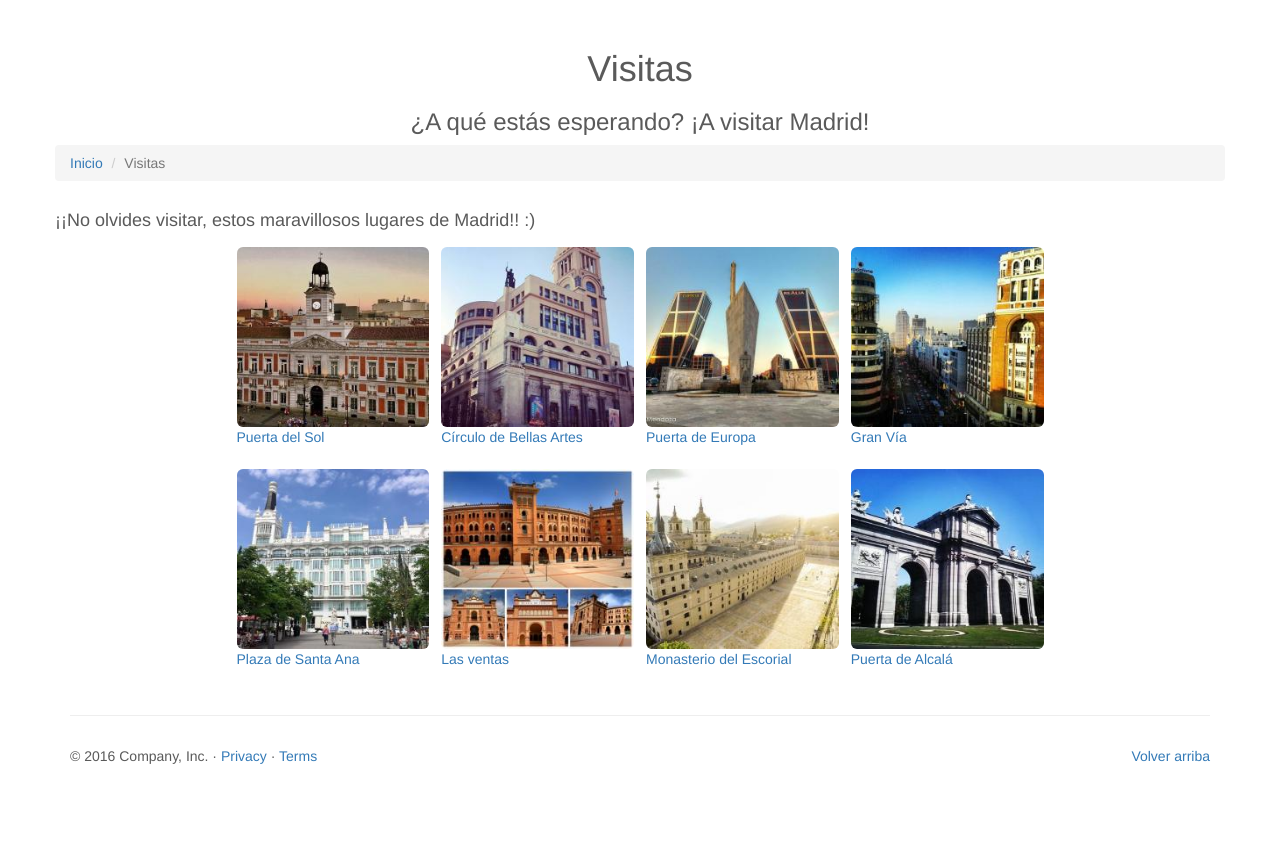
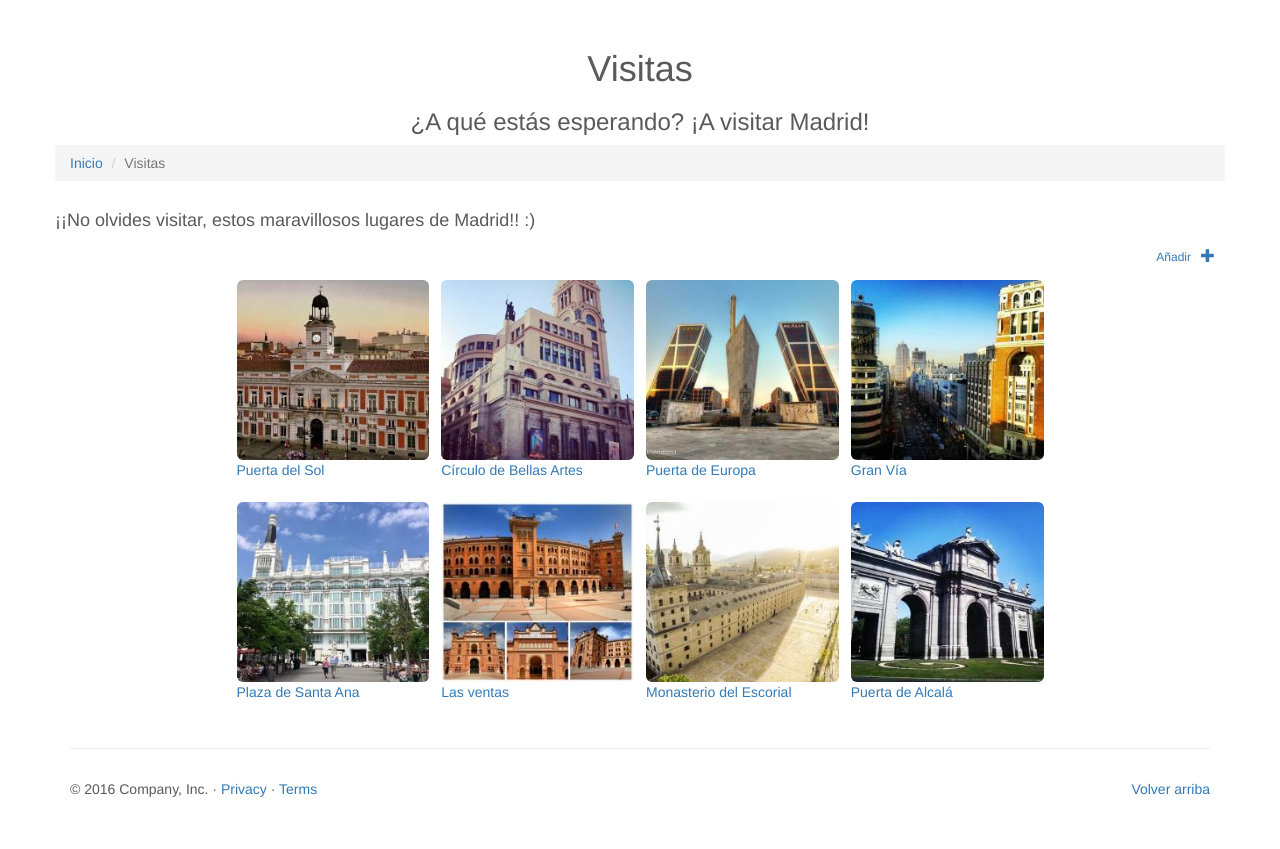
Before and after one commit to mfcardenas/Turistea, a PHP site: page /visitas.php in a window 1280 px wide. Shown: the part 51-900 px from the top of the page. Before the commit the page ends 815 px from the top, so only its background shows below. Run offline with PHP 8.4, Linux system fonts and the light colour scheme; some libraries are stand-ins or nearby versions.

Commit message:
He creado el formulario de visitas, ahora sí

```diff
--- a/css/estilo.css
+++ b/css/estilo.css
@@ -104,4 +104,23 @@
   width: 250px;
   height: 100px
 }
+.row .aniadir tituloVisitas {
+    float: left;
+}
+
+
+.row .aniadir h4 {
+    float: right;
+    font-size: 12px;
+}
+
+.row .aniadir span {
+    margin: 10px;
+    margin-top: 6px;
+    float: right;
+}
+
+.limpiar{
+    style="clear:both;
+}
 /* End carousel */
--- a/visitas.php
+++ b/visitas.php
@@ -40,7 +40,14 @@
 					</ol>
 	            </div>
 	            <div class="row">
-	                <h4>¡¡No olvides visitar, estos maravillosos lugares de Madrid!! :) </h4>
+	               <h4 class="tituloVisita">¡¡No olvides visitar, estos maravillosos lugares de Madrid!! :) </h4>
+                </div>
+                <div class="row">
+                    <div class="aniadir">
+                        <a href="" onClick="$('#formularioVisitas').modal()" data-toggle="modal">
+                        <span class="glyphicon glyphicon-plus"></span><h4>Añadir</h4> </a>
+                        <div class="limpiar"></div>
+                    </div>
 	            </div>
 	            <div class="row">
 	        	    <table class="enMedio">
@@ -93,6 +100,37 @@
 	        </div>
         </div>
 
+        <!-- Modal -->
+        <div class="modal fade" id="formularioVisitas" role="dialog">
+            <div class="modal-dialog">
+
+            <!-- Modal content-->
+                <div class="modal-content">
+                    <div class="modal-header">
+                        <button type="button" class="close" data-dismiss="modal">X</button>
+                        <h4 class="modal-title text-center">Introduce un nuevo lugar</h4>
+                    </div>
+                    <div class="modal-body">
+                        <form action="#" method="post">
+				      	     <p> Introduce el nombre: </p>
+                             <input type="text" class="form-control" placeholder="Nombre del lugar" name="nombrelugar" aria-describedby="basic-addon2">
+                            <br>
+                            <p>Introduce una imagen: </p>
+                            <input type="file" name="imagenVisita">
+                            <br>
+				      	     <p> Introduzca una descripción acerca del mismo: </p>
+				      	     <textarea class="form-control" name="descripcion" rows="3" placeholder="Escriba aquí la descripcion"></textarea>
+						      <br>
+				      	<button type="submit" class="btn btn-default centrado">Añadir</button>
+						  		<button type="reset" class="btn btn-default ">Borrar</button></center>
+
+                    </div>
+
+                </div>
+
+            </div>
+        </div>
+
 	    <!-- Bootstrap core JavaScript
 	    ================================================== -->
 	    <!-- Placed at the end of the document so the pages load faster -->
```
